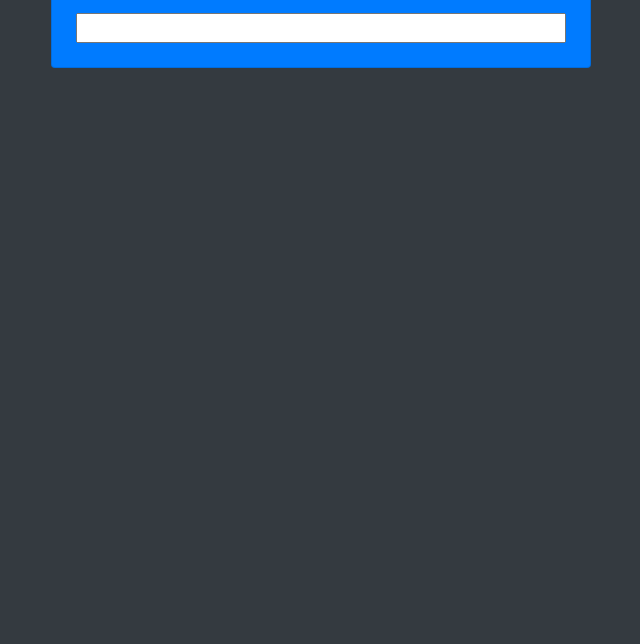
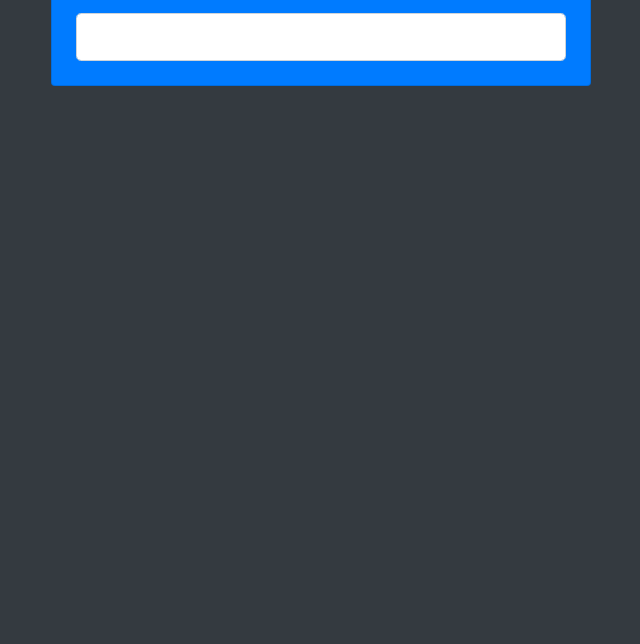
Before and after one commit to HamzaJirah/number-facts-app, a plain HTML site: page index.html in a window 1280 px wide. Shown: the part 156-800 px from the top of the page, without its empty margins (319-959 px from the left). Drawn offline with Linux system fonts and the light colour scheme.

Commit message:
added classes

```diff
--- a/index.html
+++ b/index.html
@@ -14,7 +14,7 @@
         <div class="card bg-primary  text-white mt-5 p-4">
           <h1 class="text-center">Number Facts</h1>
           <p>enter a number and get a random fact</p>
-          <input type="number">
+          <input type="number" class="form-control form-control-lg">
         </div>
       </div>
     </div>
```
